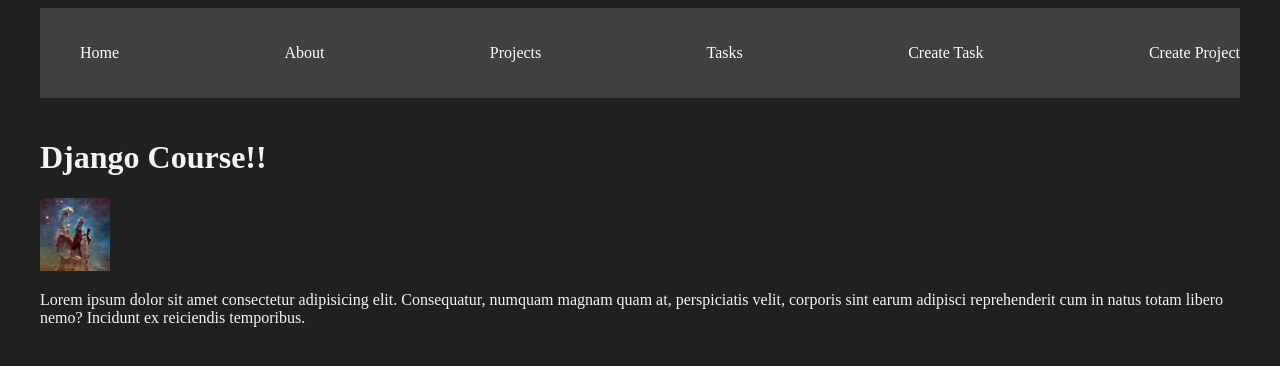
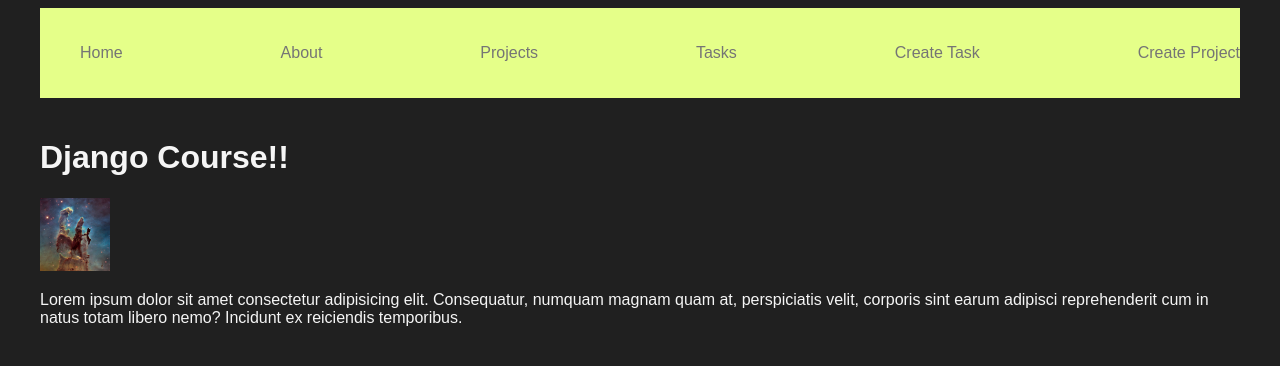
Before and after one commit to LuzAntonella/app_django, a Django app: page / in a window 1280 px wide. Shown: the top 366 px of the page. Run offline with Django 4.2, Linux system fonts and the light colour scheme.

Commit message:
css navbar commit

```diff
--- a/myapp/static/styles/main.css
+++ b/myapp/static/styles/main.css
@@ -1,16 +1,17 @@
 body {
     background: #202020;
     color: whitesmoke;
+    font-family: sans-serif;
 }
 
 .navbar {
-    background: #404040;
-    padding: 5px 0px;
+    background-color: #e5ff89;
 }
 
 .navbar ul {
     display: flex;
     justify-content: space-between;
+    align-items: center;
 }
 
 .navbar ul li {
@@ -18,12 +19,12 @@
 }
 
 .navbar ul li a {
-    color: white;
+    color: rgb(117, 117, 117);
     text-decoration: none;
 }
 
-.navbar ul li a:hover {
-    color: aquamarine;
+.navbar ul li:hover {
+    background-color: #c2bdbd;
 }
 
 .container {
```
